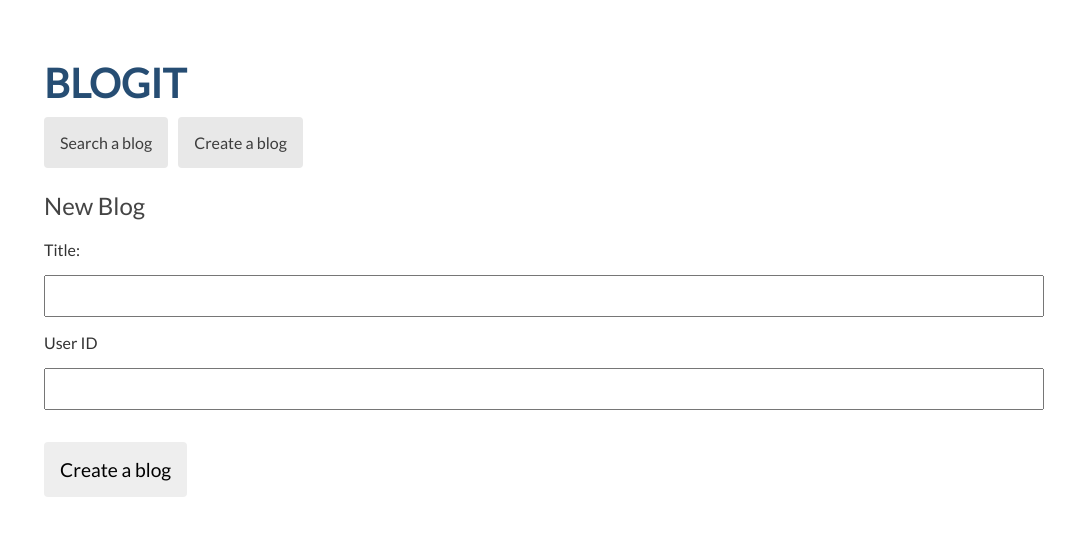
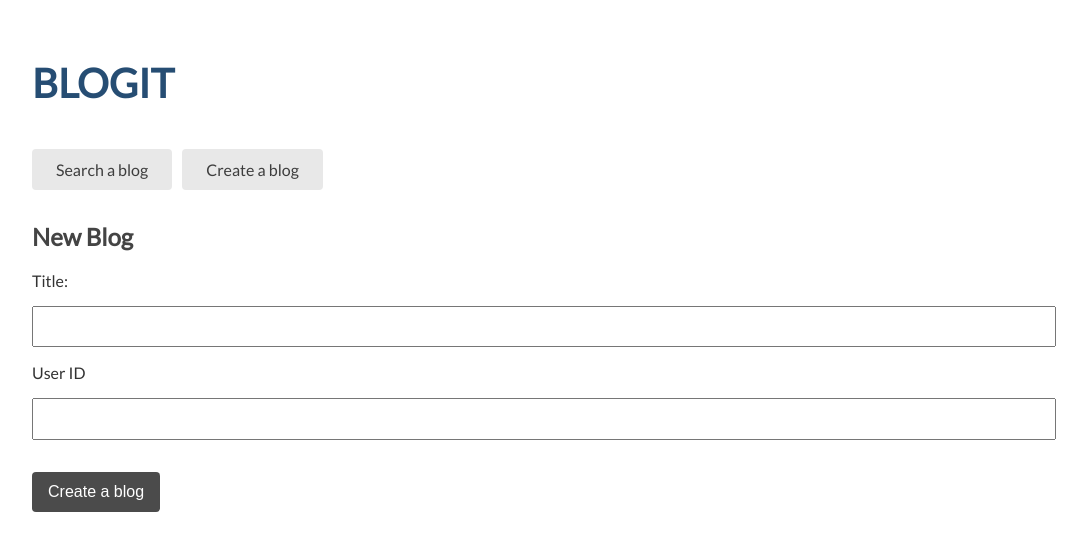
Before and after one commit to ksm2920/Blog, an Angular app: page /blogs in a window 1280 px wide. Shown: the top 550 px of the page, without its empty margins (96-1183 px from the left). Built offline with nearby package versions, Linux system fonts and the light colour scheme.

Commit message:
add some styling

```diff
--- a/src/app/app.component.scss
+++ b/src/app/app.component.scss
@@ -2,13 +2,12 @@ h1 {
   margin-bottom: 0;
 }
 nav {
-    // position: absolute;
-    // right: 100px;
-    // top: 50px;
+  margin: 2rem 0;
   a {
-    padding: 1rem;
+    padding: 0.7rem 1.5rem;
     text-decoration: none;
     margin-top: 10px;
+    margin-right: 10px;
     display: inline-block;
     background-color: #e8e8e8;
     color: #3d3d3d;
@@ -20,7 +19,7 @@ h1 {
     }
     &.active {
       background-color: black;
-      }
-
+      color: white;
     }
   }
+}
--- a/src/app/components/blog-detail/blog-detail.component.html
+++ b/src/app/components/blog-detail/blog-detail.component.html
@@ -1,5 +1,5 @@
 <div *ngIf="blog">
-  <app-edit-input [data]='blog.title' (focusOut)='saveInput($event)'></app-edit-input>
+  <app-edit-input [data]='blog.title' (focusOut)='saveInput($event)' style="font-weight: bold ;"></app-edit-input>
 
   <button class="save" title="update blog"(click)="update(blog)">Update blog</button>
   <button class="delete" title="delete blog"(click)="delete(blog)">Delete blog</button>
--- a/src/app/components/blog-detail/blog-detail.component.scss
+++ b/src/app/components/blog-detail/blog-detail.component.scss
@@ -1,23 +1,3 @@
-label {
-    color: #435960;
-    font-weight: bold;
+button {
+    margin-right: 10px;
 }
-input {
-    font-size: 1em;
-    padding: .5rem;
-}
-button {
-    margin-top: 20px;
-    background-color: #eee;
-    padding: 1rem;
-    border-radius: 4px;
-    font-size: 1rem;
-    &:hover {
-        background-color: #cfd8dc;
-    }
-    &:disabled {
-        background-color: #eee;
-        color: #ccc;
-        cursor: auto;
-    }
-}
--- a/src/app/components/comments/comments.component.scss
+++ b/src/app/components/comments/comments.component.scss
@@ -1,3 +1,10 @@
 ul {
     padding: 0;
+    li {
+        list-style-type: none;
+    }
 }
+
+button {
+    margin-right: 10px;
+}
--- a/src/app/components/dashboard/dashboard.component.scss
+++ b/src/app/components/dashboard/dashboard.component.scss
@@ -1,8 +1,3 @@
-h2 {
-  text-align: center;
-  // margin: 100px 0 30px
-}
-
 a {
   background-color: #3f525c;
   border-radius: 2px;
@@ -25,7 +20,7 @@ a {
 
 #searchInput {
   width: 90%;
-  padding: 15px;
+  padding: 10px;
 }
 
 @media (min-width: 768px) {
--- a/src/app/components/edit-input/edit-input.component.scss
+++ b/src/app/components/edit-input/edit-input.component.scss
@@ -3,6 +3,7 @@
     padding: 10px;
     width: 100%;
     height: 100%;
+    font-size: 20px;
 
     &:hover {
       cursor: pointer;
@@ -15,4 +16,5 @@
     padding: 11px 20px;
     width: 100%;
     height: 100%;
+    font-size: 20px;
   }
--- a/src/app/components/post-detail/post-detail.component.html
+++ b/src/app/components/post-detail/post-detail.component.html
@@ -1,7 +1,6 @@
 <div *ngIf="post" class="posts">
-    <app-edit-input [data]='post.title' (focusOut)='saveTitle($event)'></app-edit-input>
+    <app-edit-input [data]='post.title' (focusOut)='saveTitle($event)' style="font-weight: bold;"></app-edit-input>
     <app-edit-input [data]='post.content'(focusOut)='saveContent($event)'></app-edit-input>
-
     <button class="save" title="update post"(click)="update(post)">Update post</button>
     <button class="delete" title="delete post"(click)="delete(post)">Delete post</button>
 </div>
--- a/src/app/components/post-detail/post-detail.component.scss
+++ b/src/app/components/post-detail/post-detail.component.scss
@@ -1,3 +1,6 @@
 .posts {
-    width: 90%;
+    width: 100%;
 }
+button {
+    margin-right: 10px;
+}
--- a/src/app/components/posts/posts.component.html
+++ b/src/app/components/posts/posts.component.html
@@ -1,9 +1,9 @@
 <h2>New Post</h2>
 <form [formGroup]="postForm" (ngSubmit)="addPost(postForm.value)">
   <label for="new-post">Title: </label>
-  <input type="text" id="new-post" formControlName="title"><br><br>
-  <label for="new-post">Content: </label><br>
-  <textarea name="" id="" cols="100" rows="10" formControlName="content"></textarea><br>
+  <input type="text" id="new-post" formControlName="title">
+  <label for="new-post">Content: </label>
+  <textarea name="" id="" cols="100" rows="10" formControlName="content"></textarea>
   <input type="text" formControlName="blogId" hidden>
   <button class="add-button" type="submit">Post</button>
 </form>
--- a/src/app/components/posts/posts.component.scss
+++ b/src/app/components/posts/posts.component.scss
@@ -1,9 +1,9 @@
 input {
-    width: 90%;
+    width: 100%;
     margin-top: .5rem;
 }
 textarea {
-    width: 90%;
+    width: 100%;
     margin-top: .5rem;
 }
 
--- a/src/styles.scss
+++ b/src/styles.scss
@@ -1,80 +1,55 @@
-* {
-  font-family: 'Lato', sans-serif;
-  overflow-x: hidden;
-}
 h1 {
   color: #264D73;
   font-size: 2.5rem;
 }
+
 h2, h3 {
   color: #444;
-  font-weight: lighter;
 }
-h3 {
-  font-size: 1.3rem;
-}
+
 body {
   padding: .5rem;
-  max-width: 1000px;
+  max-width: 80%;
   margin: auto;
-}
-@media (min-width: 600px) {
-  body {
+  @media (min-width: 768px) {
     padding: 2rem;
   }
 }
+
 body, input[text] {
   color: #333;
-  font-family: Cambria, Georgia, serif;
+  font-family: 'Lato', sans-serif;
+  overflow-x: hidden;
 }
+
 a {
   cursor: pointer;
 }
+
 button {
-  background-color: #eee;
+  background-color: rgb(75, 75, 75);
   border: none;
   border-radius: 4px;
   cursor: pointer;
-  color: black;
-  font-size: 1.2rem;
-  padding: 1rem;
-  margin-right: 1rem;
-  margin-bottom: 1rem;
-  margin-top: 1rem;
-}
-button:hover {
+  color: white;
+  font-size: 1rem;
+  padding: 0.7rem 1rem;
+  margin: 1rem 0;
+  &:hover {
     background-color: black;
     color: white;
   }
-button:disabled {
+  &:disabled {
     background-color: #eee;
     color: #aaa;
     cursor: auto;
   }
-
-/* Navigation link styles */
-nav a {
-  padding: 5px 10px;
-  text-decoration: none;
-  margin-right: 10px;
-  margin-top: 10px;
-  display: inline-block;
-  background-color: #e8e8e8;
-  color: #3d3d3d;
-  border-radius: 4px;
 }
 
-nav a:hover {
-  color: white;
-  background-color:  #42545C;
-}
-nav a.active {
-  background-color: black;
-  color: white;
-}
 hr {
   margin: 1.5rem 0;
 }
+
 input[type="text"] {
   box-sizing: border-box;
   width: 100%;
```
Lines whose indentation alone changed are shown as unchanged.
